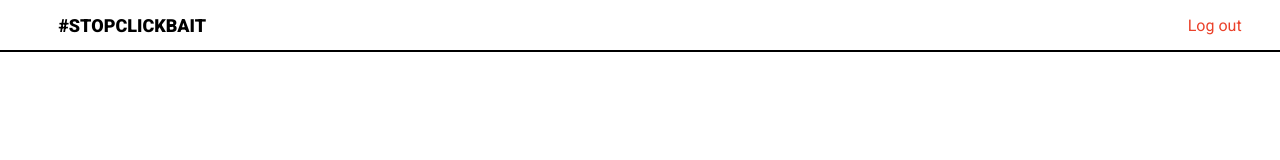
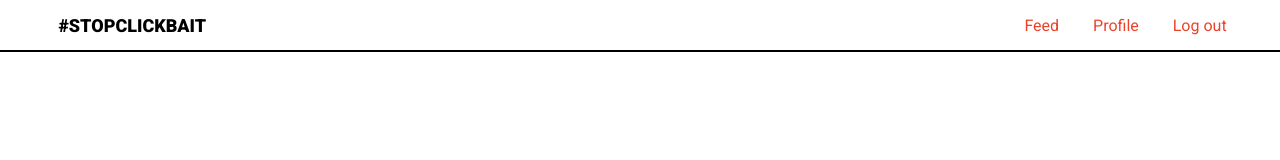
Before and after one commit to Ivaylo-Georgiev/stop-clickbait, a website: page html/revealClickbait.html in a window 1280 px wide. Shown: the top 160 px of the page. Drawn offline with Linux system fonts and the light colour scheme.

Commit message:
add navigation to feed and profile in reveal clickbait

```diff
--- a/html/revealClickbait.html
+++ b/html/revealClickbait.html
@@ -15,7 +15,9 @@
     <header>
         <h1 class="header-title">#STOPCLICKBAIT</h1>
         <p>
-            <a href="/">Log out</a>
+            <a id="feed-link" class="header-right">Feed</a>
+            <a id="profile-link" class="header-right">Profile</a>
+            <a id="log-out-link" class="header-right" href="/">Log out</a>
         </p>
     </header>
 
```
